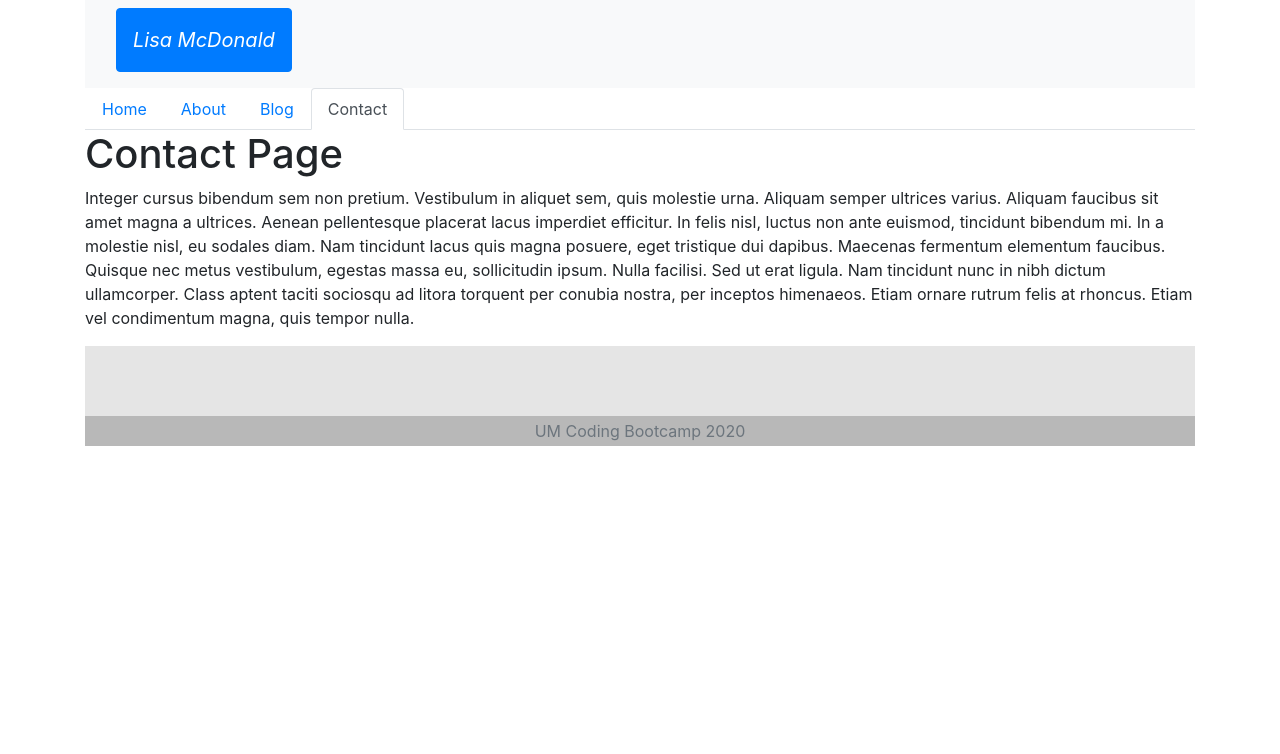
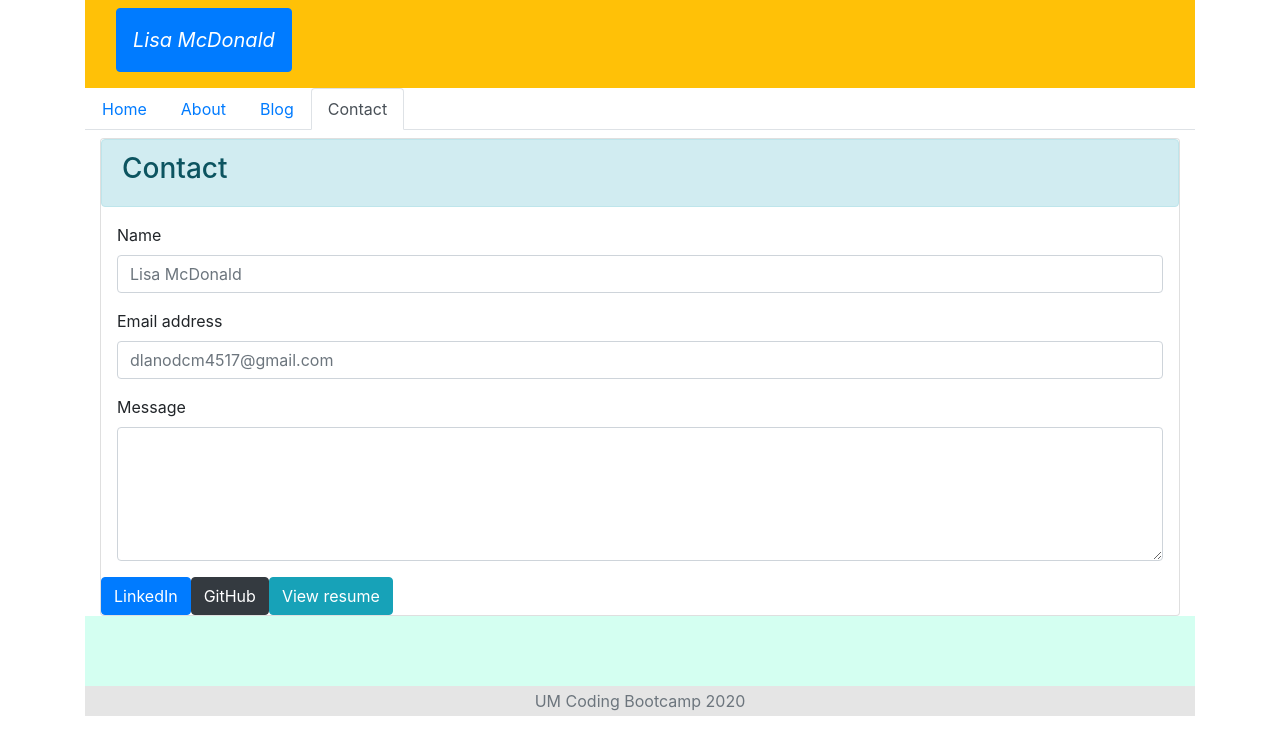
Before and after one commit to LisaMcGautier/react-portfolio, a React (Create React App) app: page /contact in a window 1280 px wide. Shown: the top 754 px of the page. Built offline with nearby package versions, Linux system fonts and the light colour scheme.

Commit message:
update About and Contact pages

```diff
--- a/src/components/Footer/style.css
+++ b/src/components/Footer/style.css
@@ -1,6 +1,7 @@
 .footer {
   min-height: 100px;
-  background: #E5E5E5;
+  /* background: #E5E5E5; */
+  background: rgb(212, 255, 241);
   position: relative;
 }
 
@@ -10,5 +11,5 @@
   left: 0;
   right: 0;
   padding: 3px;
-  background: #B8B8B8;
+  background: #E5E5E5;
 }
--- a/src/components/Header/index.js
+++ b/src/components/Header/index.js
@@ -3,7 +3,7 @@ import "./style.css";
 
 function Header() {
     return (
-        <nav className="navbar navbar-expand-sm navbar-light bg-light">
+        <nav className="navbar navbar-expand-sm navbar-light bg-warning">
             <div className="container">
                 <div className="row">
                     <div className="col-sm-12">
--- a/src/components/pages/About.js
+++ b/src/components/pages/About.js
@@ -3,14 +3,28 @@ import React from "react";
 function About() {
   return (
     <div>
-      <h1>About Page</h1>
-      <p>
-        Nunc pharetra finibus est at efficitur. Praesent sed congue diam. Integer gravida dui
-        mauris, ut interdum nunc egestas sed. Aenean sed mollis diam. Nunc aliquet risus ac finibus
-        porta. Nam quis arcu non lectus tincidunt fermentum. Suspendisse aliquet orci porta quam
-        semper imperdiet. Praesent euismod mi justo, faucibus scelerisque risus cursus in. Sed
-        rhoncus mollis diam, sit amet facilisis lectus blandit at.
-      </p>
+      <h1></h1>
+      <div className="container">
+        <div className="card">
+          <div className="alert alert-info" role="alert">
+            <h2>About Me</h2>
+          </div>
+        </div>
+
+        <div className="card-body">
+          <div className="row">
+            <div className="col-xl-2 col-lg-3 col-md-4 col-sm-12">
+              <img src="https://images.unsplash.com/photo-1570694236386-615cb025956b?ixlib=rb-1.2.1&ixid=eyJhcHBfaWQiOjEyMDd9&auto=format&fit=crop&w=500&q=60" className="rounded float-left m-md-3" alt="Morning Wave" class="img-thumbnail" width="300" height="300" />
+            </div>
+
+            <div className="offset-xl-2 col-xl-8 offset-lg-2 col-lg-7 offset-md-2 col-md-6 col-sm-12">
+              <p className="text-md-center m-sm-3">I am learning to code with University of Miami Coding Bootcamp. My educational background is in theatre. My work experience includes technical theatre (lighting and backstage) and secondary education. For the past decade, I have been teaching high school Theatre and English. I chose to pursue coding bootcamp because I am interested in expanding my skillset and increasing my earning potential.
+              <br></br>
+                <b> The page you are looking at is a work in progress.</b></p>
+            </div>
+          </div>
+        </div>
+      </div>
     </div>
   );
 }
--- a/src/components/pages/Contact.js
+++ b/src/components/pages/Contact.js
@@ -3,18 +3,33 @@ import React from "react";
 function Contact() {
   return (
     <div>
-      <h1>Contact Page</h1>
-      <p>
-        Integer cursus bibendum sem non pretium. Vestibulum in aliquet sem, quis molestie urna.
-        Aliquam semper ultrices varius. Aliquam faucibus sit amet magna a ultrices. Aenean
-        pellentesque placerat lacus imperdiet efficitur. In felis nisl, luctus non ante euismod,
-        tincidunt bibendum mi. In a molestie nisl, eu sodales diam. Nam tincidunt lacus quis magna
-        posuere, eget tristique dui dapibus. Maecenas fermentum elementum faucibus. Quisque nec
-        metus vestibulum, egestas massa eu, sollicitudin ipsum. Nulla facilisi. Sed ut erat ligula.
-        Nam tincidunt nunc in nibh dictum ullamcorper. Class aptent taciti sociosqu ad litora
-        torquent per conubia nostra, per inceptos himenaeos. Etiam ornare rutrum felis at rhoncus.
-        Etiam vel condimentum magna, quis tempor nulla.
-      </p>
+      <h1></h1>
+      <main class="container">
+        <div class="card">
+          <div class="alert alert-info" role="alert">
+            <h3>Contact</h3>
+          </div>
+
+          <div class="form-group pl-3 pr-3">
+            <label for="exampleFormControlInput1">Name</label>
+            <input type="text" class="form-control" id="exampleFormControlInput1" placeholder="Lisa McDonald" />
+          </div>
+          <div class="form-group pl-3 pr-3">
+            <label for="exampleFormControlInput1">Email address</label>
+            <input type="email" class="form-control" id="exampleFormControlInput1" placeholder="dlanodcm4517@gmail.com" />
+          </div>
+          <div class="form-group pl-3 pr-3">
+            <label for="exampleFormControlTextarea1">Message</label>
+            <textarea class="form-control" id="exampleFormControlTextarea1" rows="5"></textarea>
+          </div>
+          <div>
+            <a class="btn btn-primary" href="https://www.linkedin.com/in/lisa-mcdonald-gautier/" role="button">LinkedIn</a>
+            <a class="btn btn-dark" href="https://github.com/LisaMcGautier" role="button">GitHub</a>
+            <a class="btn btn-info" href="mcdonald resume.pdf" role="button">View resume</a>
+          </div>
+
+        </div>
+      </main>
     </div>
   );
 }
```
